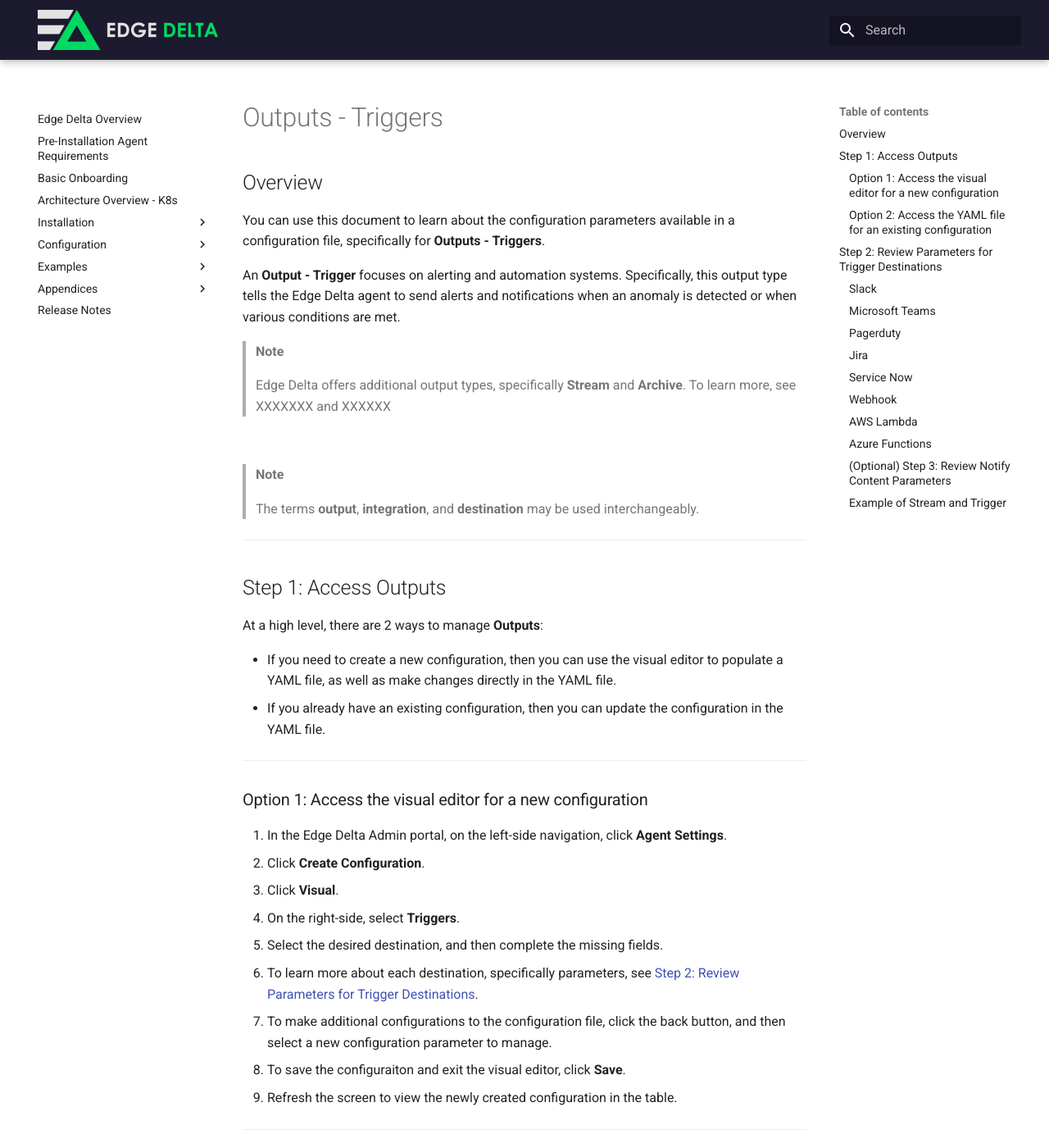
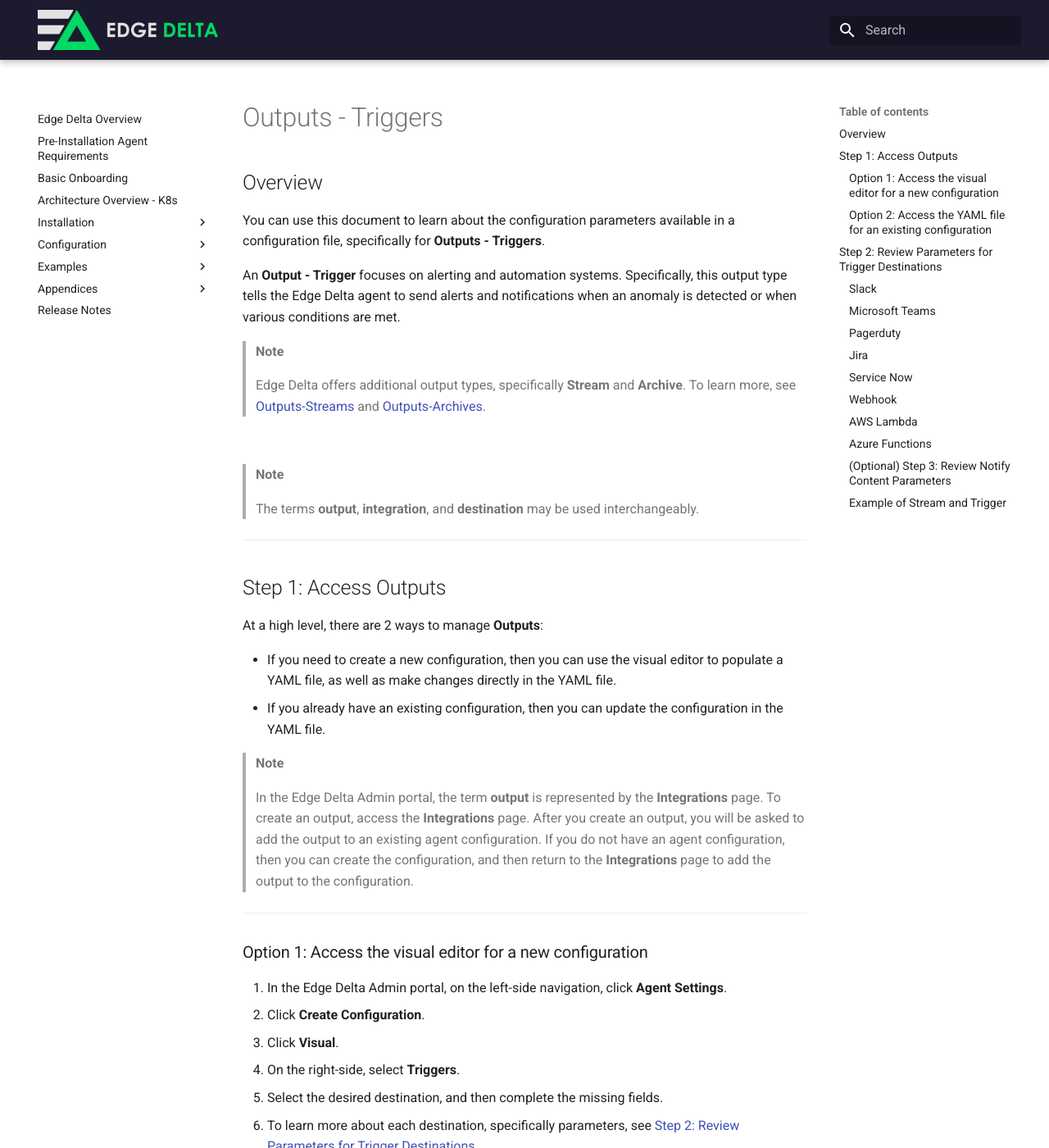
Before and after one commit to edgedelta/docs, an MkDocs documentation site: the page built from docs/configuration/outputs-triggers.md, in a window 1280 px wide and 1400 px high. Shown: the whole window at 82% size. Built offline with MkDocs 1.6.1 and Material for MkDocs 9.7.7, drawn with Linux system fonts in a browser that asks for light colours.

Commit message:
Update outputs-triggers.md

```diff
--- a/docs/configuration/outputs-triggers.md
+++ b/docs/configuration/outputs-triggers.md
@@ -14,7 +14,7 @@ An **Output - Trigger** focuses on alerting and automation systems. Specifically
 > **Note**
 >
 > Edge Delta offers additional output types, specifically **Stream** and **Archive**.
-> To learn more, see XXXXXXX and XXXXXX
+> To learn more, see [Outputs-Streams](outputs-streams.md) and [Outputs-Archives](outputs-archives.md).
 
 <br>
 
@@ -31,6 +31,10 @@ At a high level, there are 2 ways to manage **Outputs**:
 
   * If you need to create a new configuration, then you can use the visual editor to populate a YAML file, as well as make changes directly in the YAML file.
   * If you already have an existing configuration, then you can update the configuration in the YAML file.
+
+> **Note**
+>
+> In the Edge Delta Admin portal, the term **output** is represented by the **Integrations** page. To create an output, access the **Integrations** page. After you create an output, you will be asked to add the output to an existing agent configuration. If you do not have an agent configuration, then you can create the configuration, and then return to the **Integrations** page to add the output to the configuration.
 
 ***
 
```
